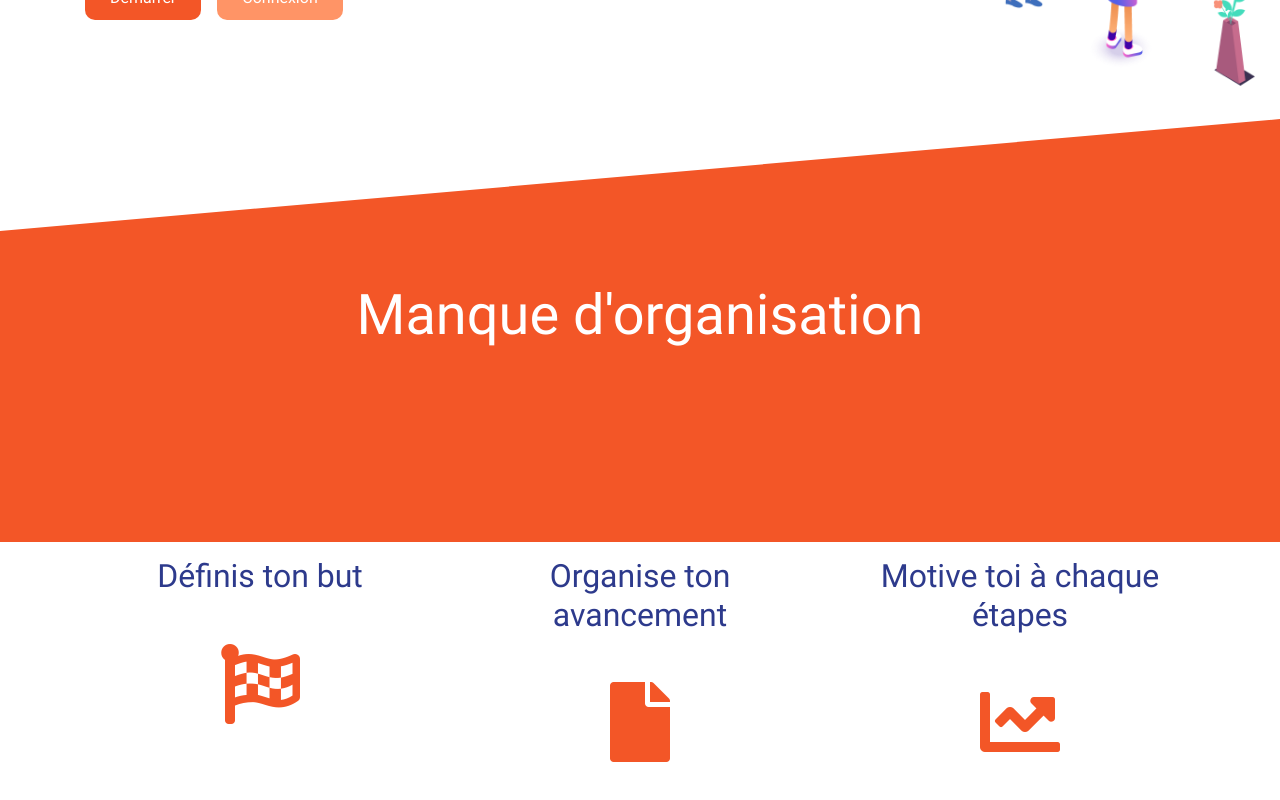
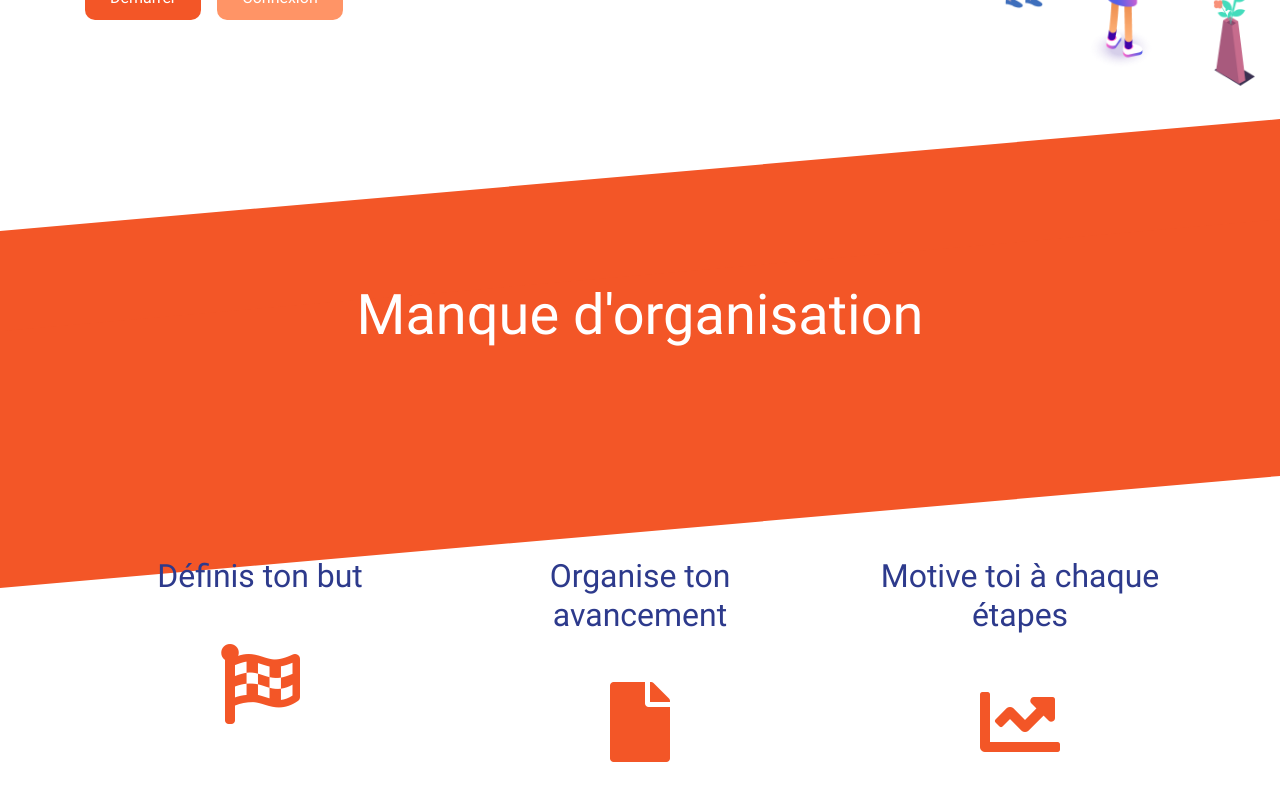
Before and after one commit to GueltonGeorges1995/project-manager-pierre, a React (Create React App) app: page / in a window 1280 px wide. Shown: the part 614-1414 px from the top of the page. Built offline with nearby package versions, Linux system fonts and the light colour scheme.

Commit message:
ajout rotate sur deuxieme background

```diff
--- a/src/assets/scss/style.scss
+++ b/src/assets/scss/style.scss
@@ -30,4 +30,6 @@
     position: absolute;
     top: 900px;
     right: -600px;
+    transform: rotate(-5deg);
+
 }
```
